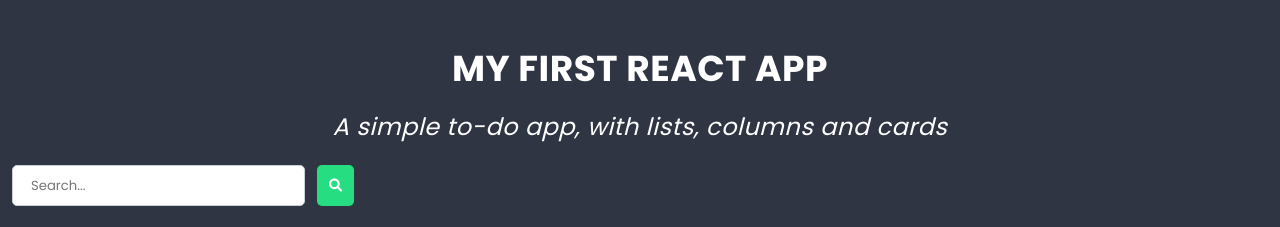
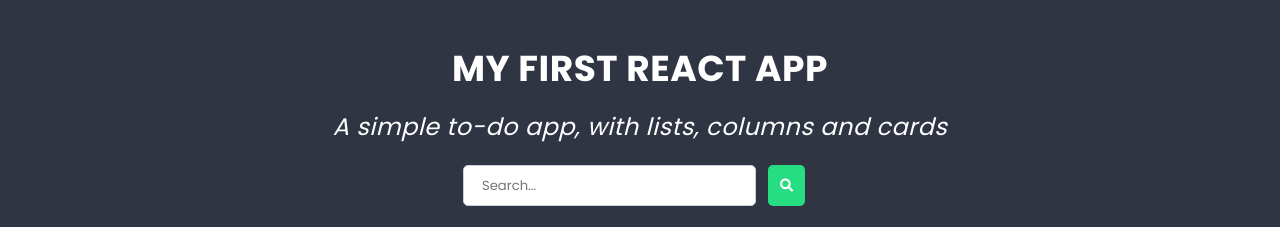
Before and after one commit to rysiek1147/project-react, a React app: page / in a window 1280 px wide. Shown: the top 227 px of the page. Built offline with nearby package versions, Linux system fonts and the light colour scheme.

Commit message:
add container component

```diff
--- /dev/null
+++ b/src/components/Container/Container.js
@@ -0,0 +1,8 @@
+import React from 'react';
+import styles from './Container.scss';
+
+const Container = (props) => (
+  <div className={styles.component}>{props.children}</div>
+);
+
+export default Container;
--- /dev/null
+++ b/src/components/Container/Container.scss
@@ -0,0 +1,5 @@
+.component {
+  width: 90%;
+  max-width: 1400px;
+  margin: 0 auto;
+}
--- a/src/components/List/List.js
+++ b/src/components/List/List.js
@@ -6,6 +6,7 @@ import PropTypes from 'prop-types';
 import {settings} from '../../data/dataStore';
 import ReactHtmlParser from 'react-html-parser';
 import Creator from '../Creator/Creator.js';
+import Container from '../Container/Container';
 
 class List extends React.Component {
   /*state = {
@@ -45,6 +46,7 @@ class List extends React.Component {
     const {title, image, description, columns, addColumn} = this.props;
     return (
       <section className={styles.component}>
+        <Container>
           <Hero titleText={title} image={image}/>
           <div className={styles.description}>
             {ReactHtmlParser(description)}
@@ -57,6 +59,7 @@ class List extends React.Component {
           <div className={styles.creator}>
             <Creator text={settings.columnCreatorText} action={addColumn} />
           </div>
+        </Container>
       </section>
     );
   }
--- a/src/components/Search/Search.js
+++ b/src/components/Search/Search.js
@@ -4,6 +4,7 @@ import Button from '../Button/Button';
 import PropTypes from 'prop-types';
 import { settings } from '../../data/dataStore';
 import Icon from '../Icon/Icon';
+import Container from '../Container/Container';
 
 class Search extends React.Component {
   static propTypes = {
@@ -46,6 +47,7 @@ class Search extends React.Component {
     const {value} = this.state;
     const {icon} = settings.search;
     return (
+      <Container>
         <div className={styles.component}>
           <input
             type='text'
@@ -60,6 +62,7 @@ class Search extends React.Component {
             { countVisible == countAll ? '' : `${countVisible} / ${countAll}` }
           </div>
         </div>
+      </Container>
     );
   }
 }
--- a/src/components/Search/Search.scss
+++ b/src/components/Search/Search.scss
@@ -3,6 +3,7 @@
 .component {
   width: 100%;
   display: flex;
+  justify-content: center;
 
   input {
     background: $color-light;
```
Lines whose indentation alone changed are shown as unchanged.
